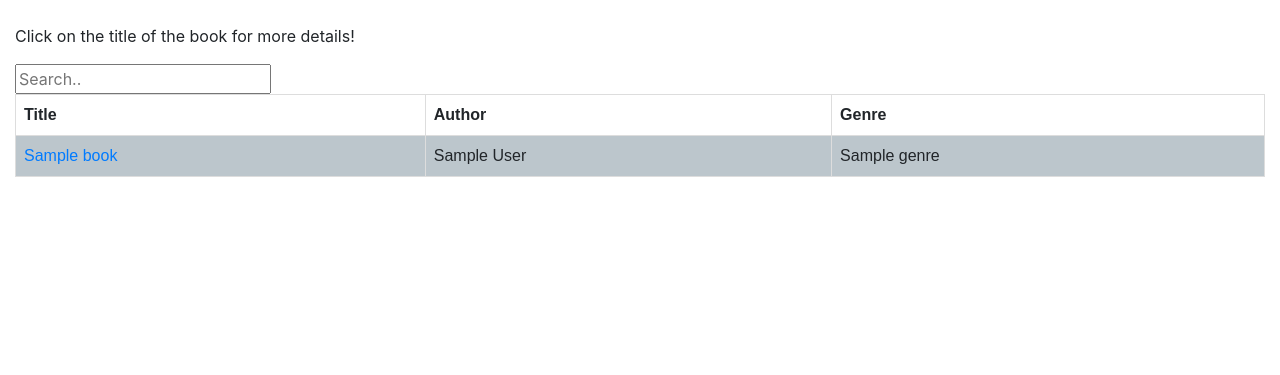
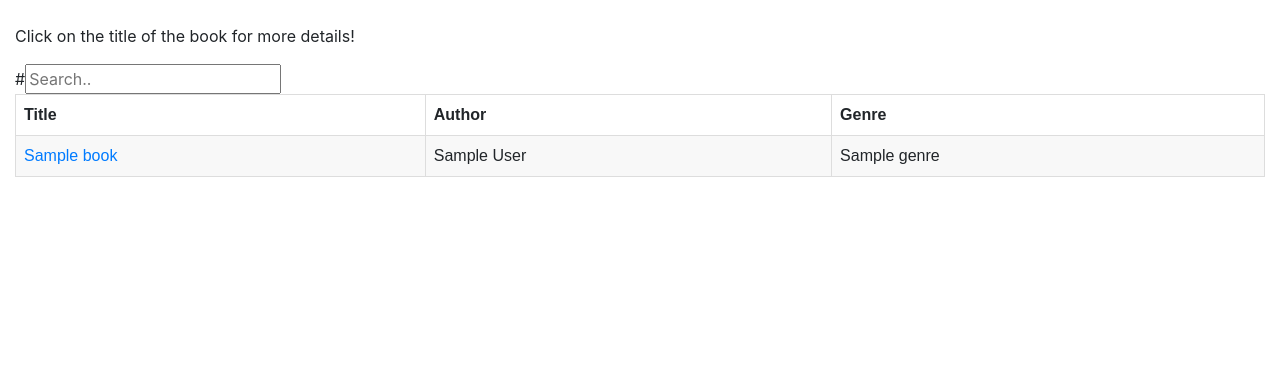
Before and after one commit to alexandra-picot/LibraryInventory, a Django app: template LibraryInventory/book/templates/book/catalog.html in a window 1280 px wide. Shown: the part 56-431 px from the top of the page. Run offline with Django 3.2, Linux system fonts and the light colour scheme; the template is opened without the code that fills it: most values are stand-ins (such as "Sample title", 1, 10 or a date in 2020); some libraries are stand-ins or nearby versions.

Commit message:
adjusted table colors

```diff
--- a/LibraryInventory/book/templates/book/catalog.html
+++ b/LibraryInventory/book/templates/book/catalog.html
@@ -8,7 +8,7 @@
     {% if list_of_books %}
         <p> Click on the title of the book for more details!</p>
         <div class = search>
-            <input type="text" placeholder="Search..">
+            #<input type="text" placeholder="Search..">
         </div>
 
         <style>
@@ -25,7 +25,7 @@
         }
 
         tr:nth-child(even) {
-        background-color:#BCC6CC;
+        background-color:#F8F8F8;
         }
         </style>
 
```
